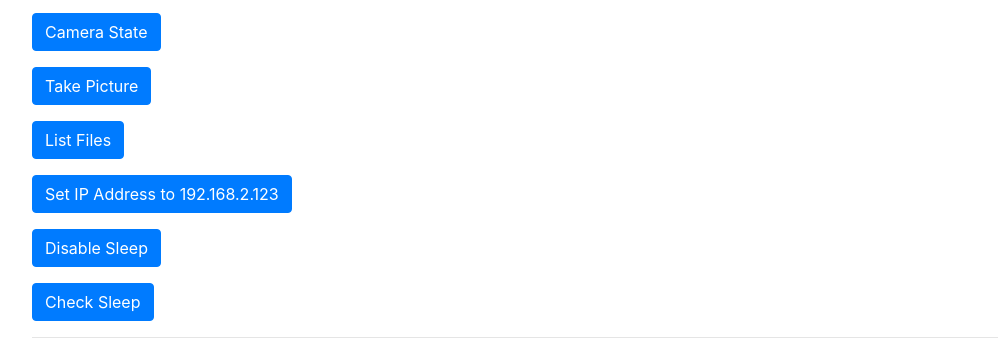
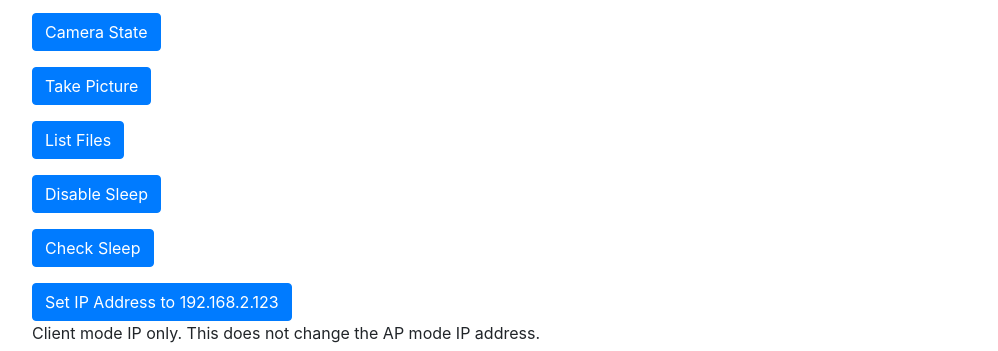
Before and after one commit to panta/theta-node, a website: page index.html in a window 1280 px wide. Shown: the part 153-504 px from the top of the page, without its empty margins (53-1051 px from the left). Drawn offline with nearby package versions, Linux system fonts and the light colour scheme.

Commit message:
changed UI order

```diff
--- a/index.html
+++ b/index.html
@@ -28,9 +28,7 @@
             <form action="/listFiles" method="POST" class="pt-3">
                 <button class="btn btn-primary" type="submit" name="state">List Files</button>
             </form>
-            <form action="/setIpAddress" method="POST" class="pt-3">
-                <button class="btn btn-primary" type="submit" name="state">Set IP Address to 192.168.2.123</button>
-            </form>
+
             <form action="/disableSleep" method="POST" class="pt-3">
                 <button class="btn btn-primary" type="submit" name="state">Disable Sleep</button>
             </form>
@@ -38,6 +36,9 @@
             <form action="/checkSleep" method="POST" class="pt-3">
                 <button class="btn btn-primary" type="submit" name="state">Check Sleep</button>
             </form>
+            <form action="/setIpAddress" method="POST" class="pt-3">
+                <button class="btn btn-primary" type="submit" name="state">Set IP Address to 192.168.2.123</button>
+            </form> Client mode IP only.  This does not change the AP mode IP address.
             <hr>
             <h1>commands below do not work</h1>
             <p>
```
